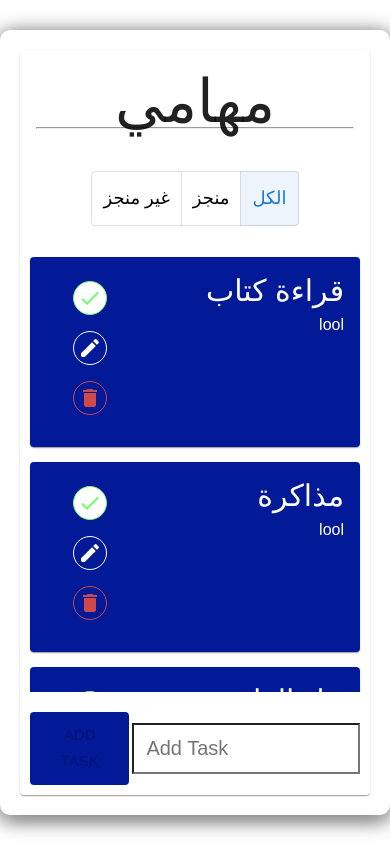
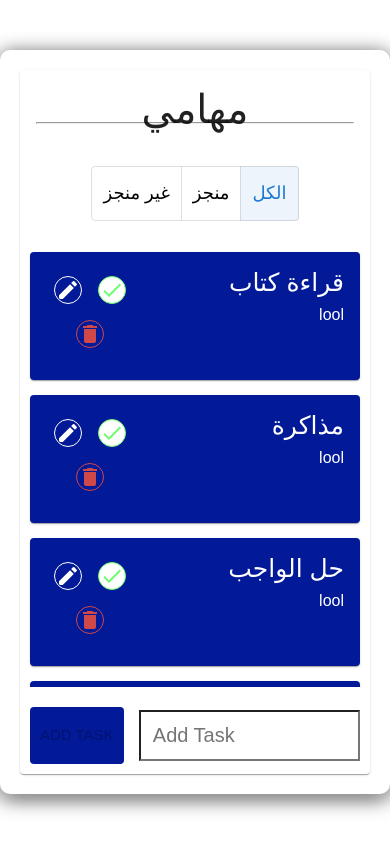
Before and after one commit to awadreda/TodoList_ReactApp, a React (Vite) app: page / in a window 390 px wide. Built offline with nearby package versions, Linux system fonts and the light colour scheme; a web font is replaced by a local one.

Commit message:
edit style to fit phone

```diff
--- a/src/Components/Todo.tsx
+++ b/src/Components/Todo.tsx
@@ -109,7 +109,7 @@ return (
   variant="h3"
   sx={{
     fontWeight: "bold",
-                fontSize: "30px",
+    fontSize: "25px",
     marginBottom: "5px",
     textDecoration: todo.isCompleted ?  "line-through" : "none"  ,
   }}
@@ -129,7 +129,7 @@ return (
     sx={{
       color: todo.isCompleted ? "white" : "#70fb70",
       backgroundColor: todo.isCompleted ? "#70fb70" : "white",
-                  padding: "4px",
+      padding: "1px",
       borderRadius: "50%",
       border: "1px solid #70fb70",
       transition: "all 0.3s ease",
@@ -153,7 +153,7 @@ return (
       color: "white",
       borderRadius: "50%",
       border: "1px solid white",
-                  padding: "4px",
+      padding: "1px",
 
       transition: "all 0.3s ease",
       "&:hover": {
@@ -248,7 +248,7 @@ return (
       borderRadius: "50%",
       border: "1px solid #d14848",
       transition: "all 0.3s ease",
-                  padding: "4px",
+      padding: "1px",
       "&:hover": {
         color: "white",
         backgroundColor: "#d14848",
--- a/src/Components/TodoList.tsx
+++ b/src/Components/TodoList.tsx
@@ -75,7 +75,7 @@ return (
     sx={{
       fontFamily: "Alexandria, sans-serif",
 
-      maxWidth: 450,
+      maxWidth: 400,
       boxShadow:
         "0 4px 10px rgba(255, 255, 255, 0.3), 0 4px 20px rgba(0, 0, 0, 0.8)",
       backgroundColor: "white", // Ensures the container is white to contrast with the shadow
@@ -83,15 +83,15 @@ return (
       padding: "20px", // Adds spacing inside the container
     }}
   >
-    <Card sx={{ minWidth: 275, direction: "rtl" }}>
+    <Card sx={{ minWidth: 275 , direction: "rtl" }}>
       <CardContent>
         <Typography
-          variant="h2"
+          variant="h3"
           sx={{
             position: "relative",
             zIndex: "9",
             fontWeight: "bolder",
-            fontSize: "60px",
+            fontSize: "40px",
             fontFamily: "Alexandria, sans-serif",
           }}
           component="div"
@@ -161,7 +161,7 @@ return (
             style={{
               backgroundColor: "white",
               padding: "12px",
-              width: "93%",
+              width: "90%",
               outline: "none",
               color: "black",
               fontSize: "20px",
@@ -175,7 +175,8 @@ return (
             sx={{
               backgroundColor: "#021998",
               color: "white",
-              padding: "10px 25px",
+              padding: "15px 10px",
+              fontSize:"15px"
             }}
             size="large"
             onClick={() => {
```
Lines whose indentation alone changed are shown as unchanged.
